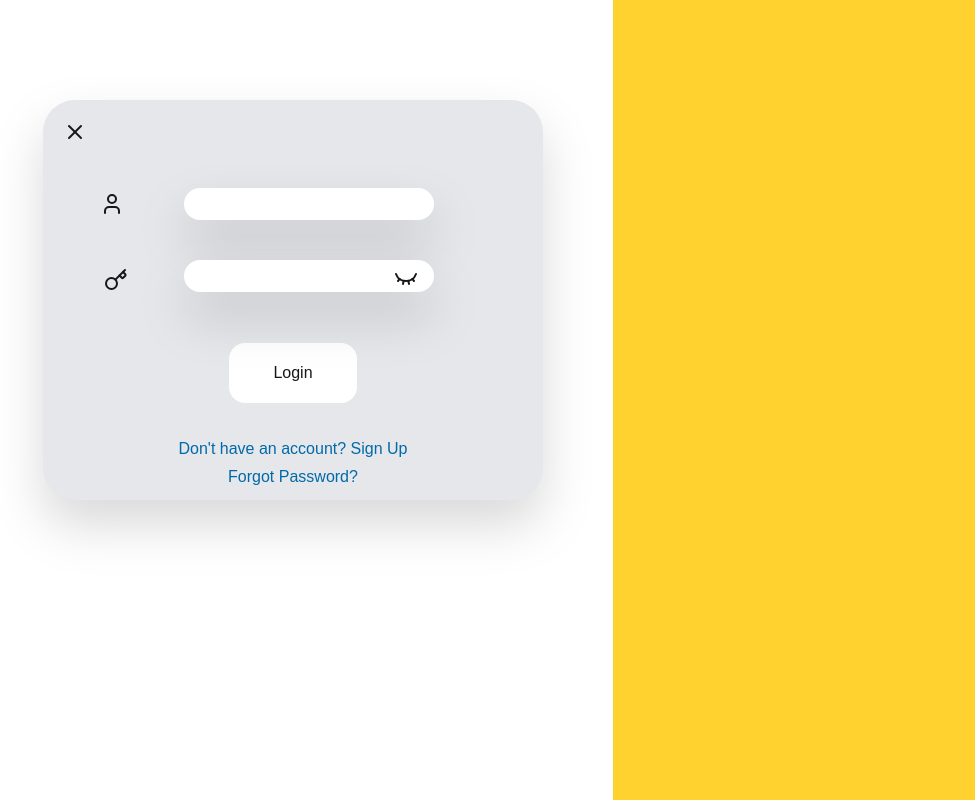
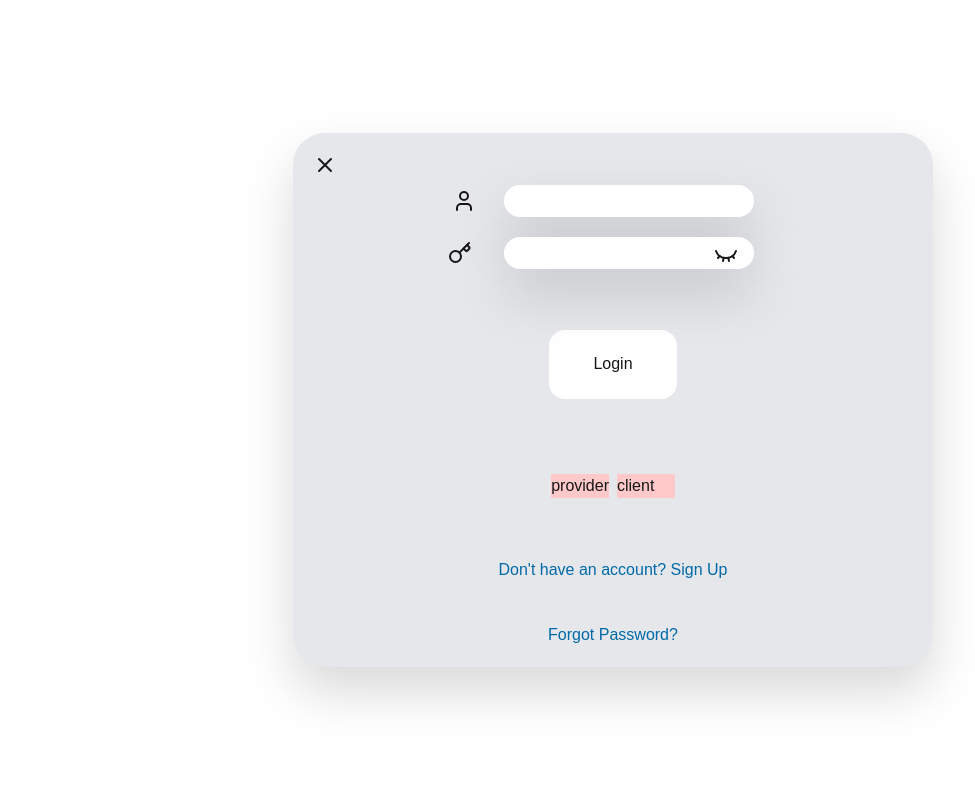
Before and after one commit to YasasSri2002/nestify-eServices, a Next.js app: page /login in a window 1280 px wide. Shown: the whole page, without its empty margins (27-1002 px from the left). Built offline with nearby package versions, Linux system fonts and the light colour scheme.

Commit message:
login page update 1.3

```diff
--- a/src/components/ui/registerForm.tsx
+++ b/src/components/ui/registerForm.tsx
@@ -4,18 +4,18 @@ import {EyeClosed, Eye , X ,User ,Key} from 'lucide-react';
 export default function registerForm(){
     return(
         <>
-          <div className="grid sm:grid-cols-2 justify-items-center content-center h-dvh">
+          <div className="grid justify-items-center items-center h-dvh">
 
-              <div className="grid col-1 justify-items-center relative top-25 w-[500px] h-[400px] bg-gray-200 rounded-4xl drop-shadow-2xl">
-                <div className='absolute top-5 left-5'>
+              <div className="grid justify-items-center w-full md:w-1/2 h-2/3 bg-gray-200 rounded-4xl drop-shadow-2xl">
+                <div className='absolute left-5 top-5'>
                     <button>
                         <X/>
                     </button>
                 </div>
-                <div className="flex-col justify-items-center space-x-5 w-full px-10 pt-5 my-6">
+                <div className="justify-items-center content-center space-x-5 w-full mt-3">
 
-                   <div className="space-x-6 py-5">
-                        <span className='relative top-7 -left-8'>
+                   <div className="flex items-center">
+                        <span>
                             <User/>
                         </span>
                         <input type="text" name="userName"
@@ -23,8 +23,8 @@ export default function registerForm(){
                         py-1 px-2 w-[250px] ml-7 rounded-2xl"/>
                    </div>
 
-                    <div className="space-x-8 py-5 relative left-4 flex content-center">
-                        <span className='relative top-2 -left-6'>
+                    <div className="space-x-8 py-5 relative left-4 flex items-center">
+                        <span>
                             <Key/>
                         </span>
                         <input type="password" name="password"
@@ -35,11 +35,14 @@ export default function registerForm(){
                     </div>
                 </div>
 
-                <div className="flex justify-center space-x-4 mb-5">
-                    <button className="bg-white h-[60px] w-[8em] rounded-2xl">Login</button>
+                <button className="bg-white h-2/3 w-[8em] rounded-2xl">Login</button>
+
+                <div className="grid grid-cols-2 gap-2 content-center">
+                    <div className="col-1 bg-red-200 w-full h-full">provider</div>
+                    <div className="col-2 bg-red-200 w-full h-full">client</div>
                 </div>
 
-                <div className="grid text-center my-2 text-sky-700">
+                <div className="grid text-center items-center  text-sky-700">
                     <a href="#">Don't have an account? Sign Up</a>
                     <a href="#">Forgot Password?</a>
                 </div>
@@ -52,11 +55,6 @@ export default function registerForm(){
 
             </div>
 
-            <div className='col-2 w-full h-screen bg-amber-300'>
-
-
-            </div>
-
 
 
           </div>
```
